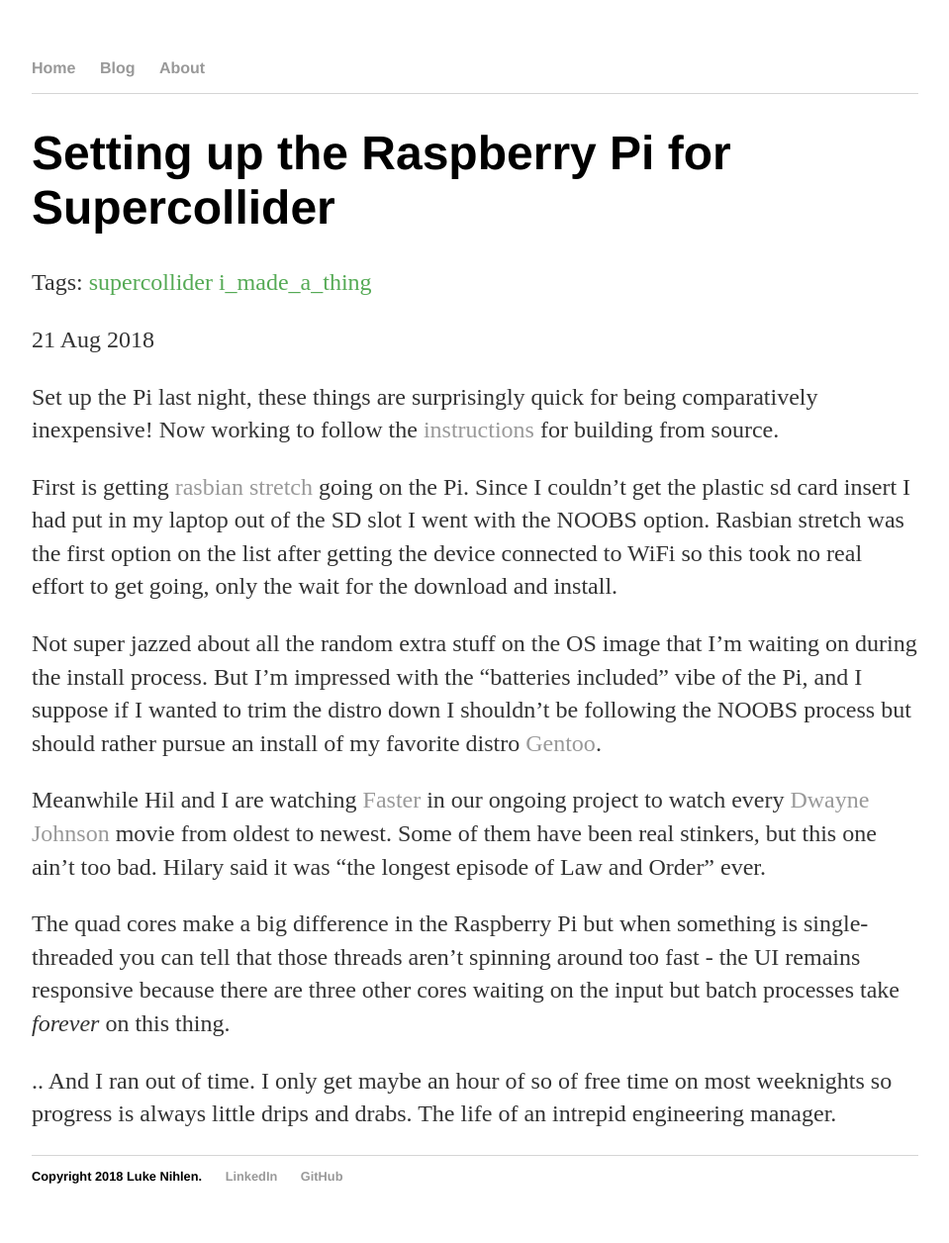
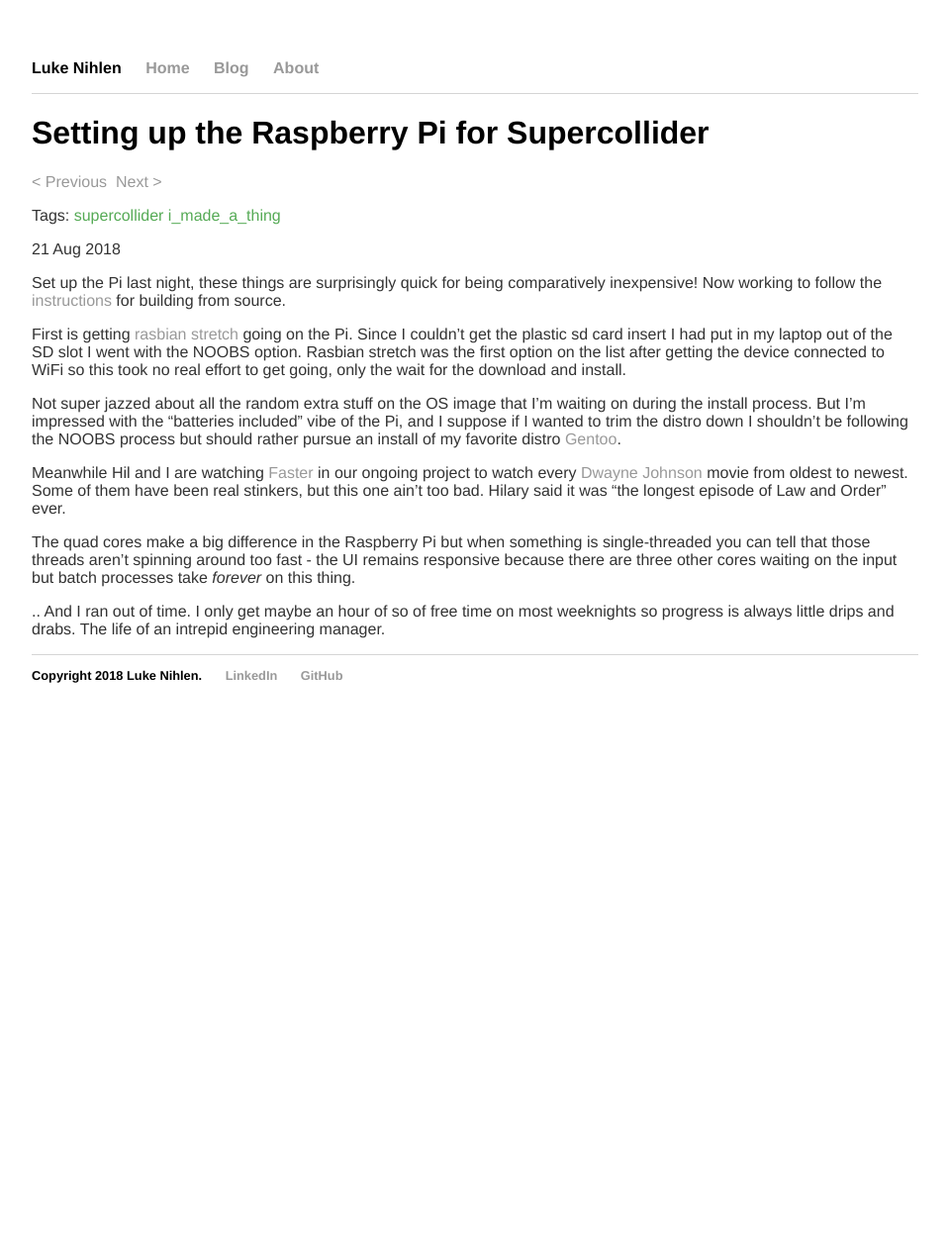
Before and after one commit to lnihlen/lnihlen.github.io, a Jekyll site: the page built from _posts/2018-08-21-tap-tempo-raspberry-pi.md, in a window 1280 px wide. Shown: the whole page at 99% size, without its empty margins (160-1119 px from the left). Built offline with Jekyll 4.4.1, drawn with Linux system fonts in a browser that asks for light colours; after the commit the page ends 900 px from its top, so only the background shows below that.

Commit message:
style and navigation tweaks

```diff
--- a/_includes/page_header.html
+++ b/_includes/page_header.html
@@ -1,5 +1,6 @@
 <nav>
   <ul>
+    <li>Luke Nihlen</li>
     <li><a href="{{ "/index.html" | absolute_url }}">Home</a></li>
     <li><a href="{{ "/blog/index.html" | absolute_url }}">Blog</a></li>
     <li><a href="{{ "/about.html" | absolute_url }}">About</a></li>
--- a/_layouts/post.html
+++ b/_layouts/post.html
@@ -2,6 +2,16 @@
 layout: default
 ---
 <h1>{{ page.title }}</h1>
+
+<p>
+{% if page.previous != null %}
+<a href="{{ page.previous | absolute_url }}">&lt; Previous</a>&nbsp;
+{% endif %}
+{% if page.next != null %}
+<a href="{{ page.next | absolute_url }}">Next &gt;</a>
+{% endif %}
+</p>
+
 <p>Tags:
   {% for tag in page.tags %}{% include tag_link.html tag=tag %} {% endfor %}
 </p>
--- a/css/main.css
+++ b/css/main.css
@@ -1,12 +1,12 @@
 body {
   margin: 60px auto;
   width: 70%;
+  font-family:'Helvetica', 'Arial', 'Sans-Serif';
 }
 nav {
   border-bottom: 1px solid #d5d5d5;
 }
 nav ul, footer ul {
-  font-family:'Helvetica', 'Arial', 'Sans-Serif';
   padding: 0px;
   list-style: none;
   font-weight: bold;
@@ -25,13 +25,7 @@ a:hover {
 a.tag {
   color: #5a5;
 }
-h1 {
-  font-size: 3em;
-  font-family:'Helvetica', 'Arial', 'Sans-Serif';
-}
 p {
-  font-size: 1.5em;
-  line-height: 1.4em;
   color: #333;
 }
 footer {
@@ -40,7 +34,6 @@ footer {
 }
 ul.posts {
   margin: 20px auto 40px;
-  font-size: 1.5em;
 }
 ul.post li {
   list-style: none;
```
